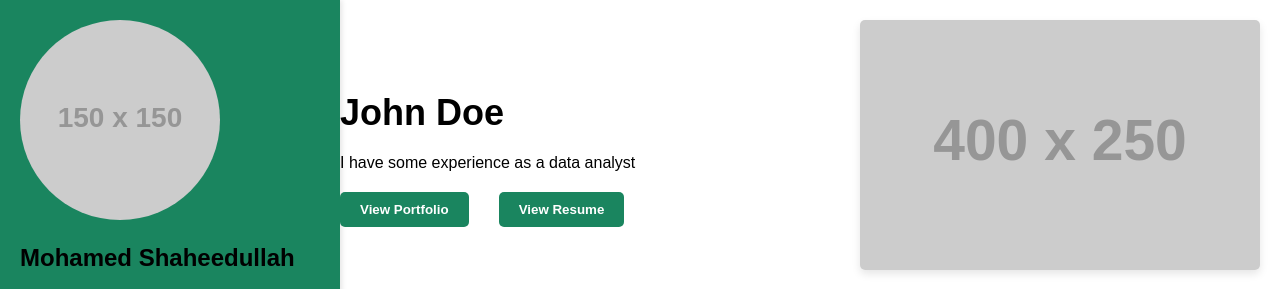
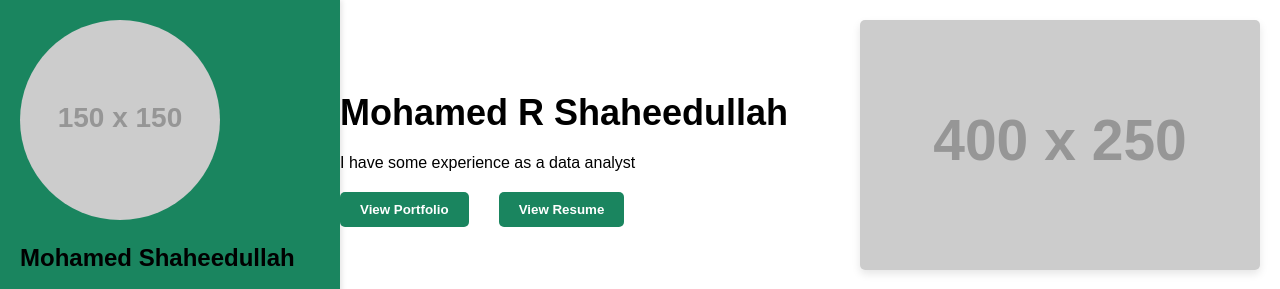
Before and after one commit to Mohamed-Shaheedullah/MyFirstRepo, a plain HTML site: page index.html in a window 1280 px wide. Shown: the top 289 px of the page. Drawn offline with Linux system fonts and the light colour scheme; placeholder pictures from the web are drawn by us; a script that the page names is missing.

Commit message:
added my name

```diff
--- a/index.html
+++ b/index.html
@@ -39,7 +39,7 @@
       <!-- What I Do Header Section -->
       <section class="what-i-do-header">
         <div>
-          <h1>John Doe</h1>
+          <h1>Mohamed R Shaheedullah</h1>
           <p>
             I have some experience as a data analyst
           </p>
```
